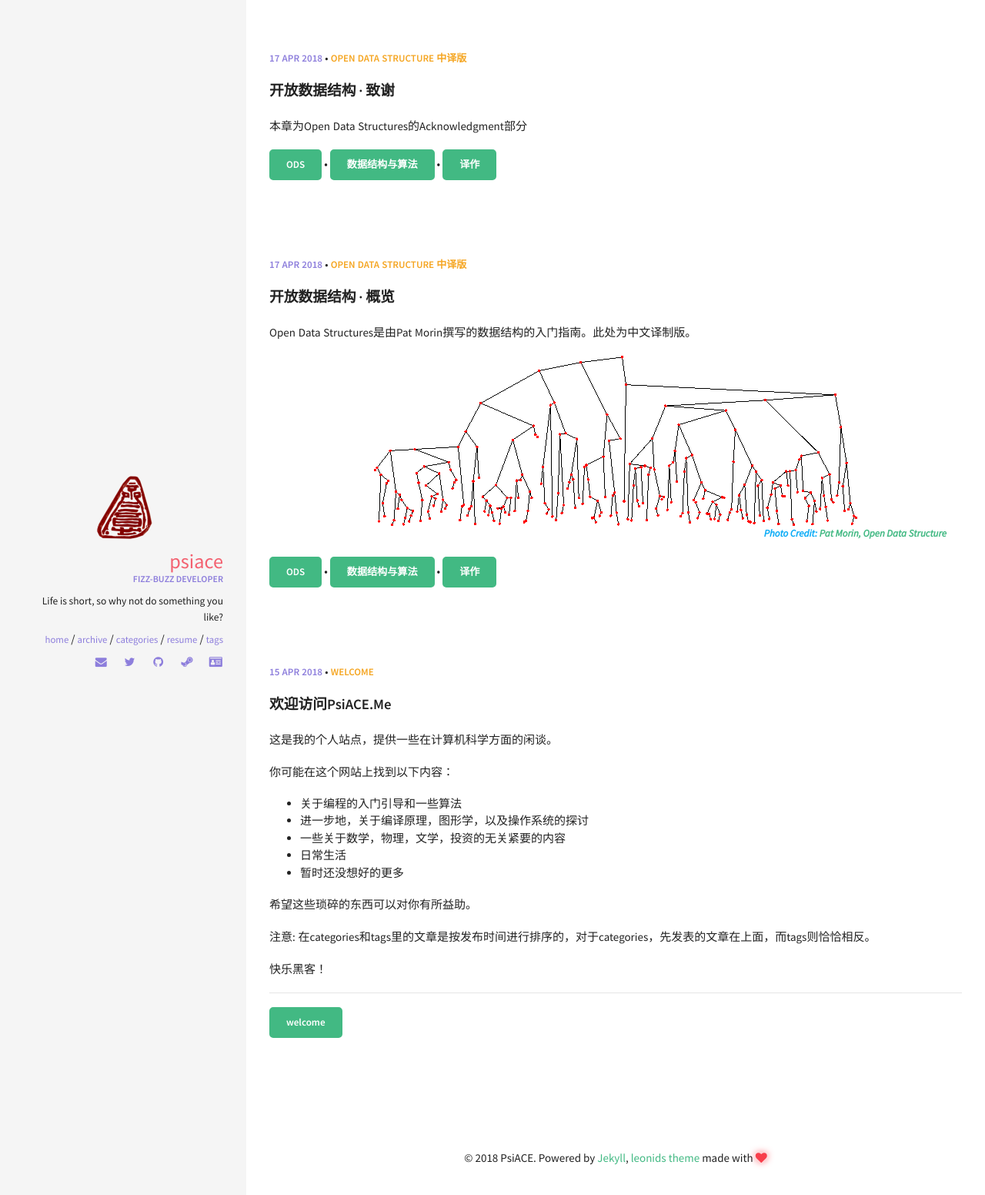
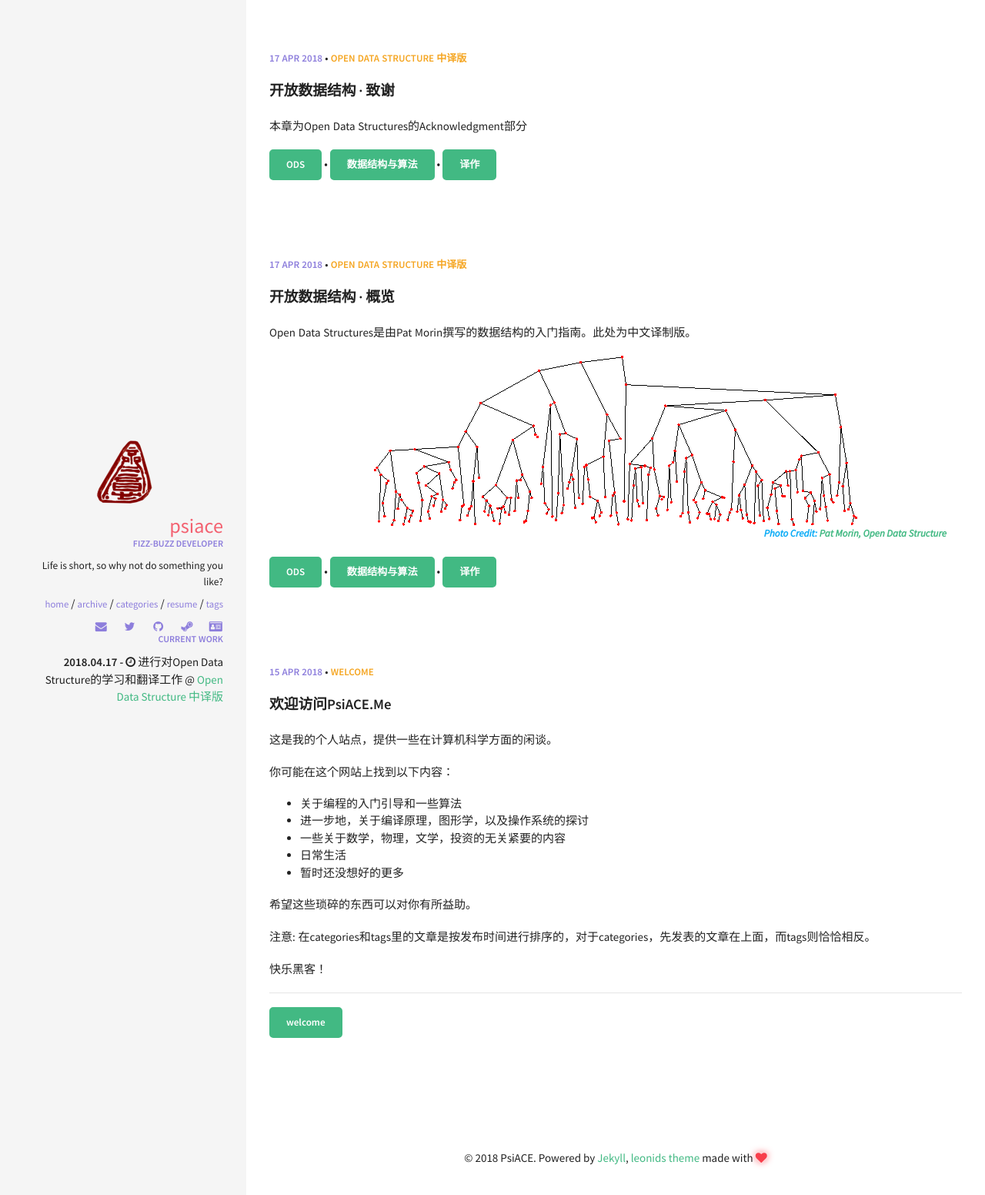
Before and after one commit to psiace-archive/old-blog, a Jekyll site: the page built from index.html, in a window 1280 px wide. Shown: the top 1552 px of the page at 77% size. Built offline with Jekyll 4.4.1, drawn with Linux system fonts in a browser that asks for light colours.

Commit message:
add Current work

```diff
--- /dev/null
+++ b/_data/index/work.yml
@@ -0,0 +1,4 @@
+- name: Open Data Structure 中译版
+  link: http://psiace.me/categories/#Open Data Structure %E4%B8%AD%E8%AF%91%E7%89%88
+  date: 2018.04.17 - <i class="fa fa-clock-o" aria-hidden="true" title="Until Now"></i>
+  content: 进行对Open Data Structure的学习和翻译工作
--- a/_includes/sidebar.html
+++ b/_includes/sidebar.html
@@ -24,4 +24,10 @@
     </ul>
   </nav>
   {% include social-links.html %}
+  <p class="author_job">Current work</p>
+  <div class="timeline" id="timeline">
+    {% for work in site.data.index.work %}
+          <div class="archive-title"><div class="archive-year"><strong>{{ work.date }}</strong> {{ work.content }} @ <a href="{{ work.link }}">{{ work.name }}</a></div></div>
+    {% endfor %}
+  </div>
 </div>
```
